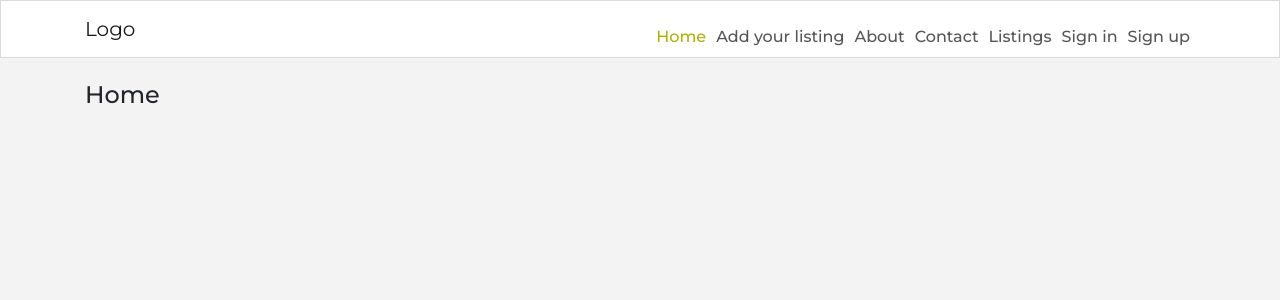
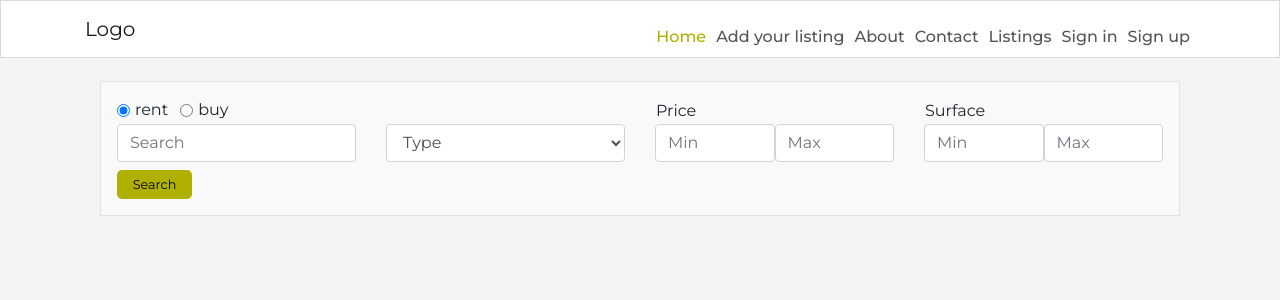
Before and after one commit to Vasileios20/real-estate, a React (Create React App) app: page / in a window 1280 px wide. Shown: the top 300 px of the page. Built offline with nearby package versions, Linux system fonts and the light colour scheme; no server answers.

Commit message:
Add SearchBar.js, add search filters for type,sale_type,price,surface. Render results to ListingsPage.js,useLocation and useEffect hooks to get the data

```diff
--- a/src/App.js
+++ b/src/App.js
@@ -11,6 +11,7 @@ import ListingEditForm from "./pages/listings/ListingEditForm";
 import ListingsPage from "./pages/listings/ListingsPage";
 import ContactForm from "./pages/contact/ContactForm";
 import Wishlist from "./pages/wishlist/Wishlist";
+import HomePage from "./pages/home/HomePage";
 
 function App() {
   return (
@@ -18,7 +19,7 @@ function App() {
       <NavBar />
       <Container className={styles.Main}>
         <Switch>
-          <Route exact path="/" render={() => <h1>Home</h1>} />
+          <Route exact path="/" render={() => <HomePage />} />
           <Route exact path="/signin" render={() => <SignInForm />} />
           <Route exact path="/signup" render={() => <SignUpForm />} />
           <Route exact path="/about" render={() => <h1>About</h1>} />
--- /dev/null
+++ b/src/components/SearchBar.js
@@ -0,0 +1,160 @@
+import React, { useState } from "react";
+import Container from "react-bootstrap/Container";
+import Row from "react-bootstrap/Row";
+import Col from "react-bootstrap/Col";
+import Form from "react-bootstrap/Form";
+import Button from "react-bootstrap/Button";
+import styles from "../styles/SearchBar.module.css";
+import btnStyles from "../styles/Button.module.css";
+
+import { axiosReq } from "../api/axiosDefaults";
+import { useHistory } from "react-router-dom";
+
+const SearchBar = () => {
+  const [query, setQuery] = useState("");
+  const [listings, setListings] = useState({ results: [] });
+  const history = useHistory();
+  const [saleType, setSaleType] = useState("rent");
+  const [type, setType] = useState("");
+
+  const [price, setPrice] = useState({ min: "", max: "" });
+  const [surface, setSurface] = useState({ min: "", max: "" });
+
+  const handleSubmit = async (e) => {
+    e.preventDefault();
+    let path = `/listings/?sale_type=${saleType}`;
+    if (query) {
+      path += `&search=${query}`;
+    }
+    if (type) {
+      path += `&type=${type}`;
+    }
+    if (price.min) {
+      path += `&min_price=${price.min}`;
+    }
+    if (price.max) {
+      path += `&max_price=${price.max}`;
+    }
+    if (surface.min) {
+      path += `&min_surface=${surface.min}`;
+    }
+    if (surface.max) {
+      path += `&max_surface=${surface.max}`;
+    }
+    try {
+      const { data } = await axiosReq.get(`${path}`);
+      setListings(data);
+      history.push(`${path}`, { data: data });
+    } catch (err) {
+      console.log(err);
+    }
+  };
+
+  return (
+    <Container>
+      <Row>
+        <Col>
+          <Form
+            className={`d-flex flex-row justify-content-between align-items-center border p-3 bg-light`}
+            onSubmit={handleSubmit}
+          >
+            <Row>
+              <Col md={12}>
+                <Form.Check
+                  inline
+                  label="rent"
+                  name="sale_type"
+                  type="radio"
+                  id="rent"
+                  onChange={() => setSaleType("rent")}
+                  checked={saleType === "rent"}
+                />
+                <Form.Check
+                  inline
+                  label="buy"
+                  name="sale_type"
+                  type="radio"
+                  id="sale"
+                  onChange={() => setSaleType("sale")}
+                  checked={saleType === "sale"}
+                />
+              </Col>
+              <Col sm={3}>
+                <Form.Control
+                  value={query}
+                  onChange={(e) => setQuery(e.target.value)}
+                  type="text"
+                  placeholder="Search"
+                />
+                <Button
+                  className={`${btnStyles.Button} ${btnStyles.Bright} mt-2`}
+                  type="submit"
+                >
+                  Search
+                </Button>
+              </Col>
+              <Col sm={3} className="my-2 m-sm-0">
+                <Form.Control
+                  as="select"
+                  name="type"
+                  value={type}
+                  onChange={(e) => setType(e.target.value)}
+                >
+                  <option value="">Type</option>
+                  <option value="apartment">Apartment</option>
+                  <option value="house">House</option>
+                  <option value="land">Land</option>
+                  <option value="commercial">Commercial</option>
+                </Form.Control>
+              </Col>
+              <Col className="d-flex col-md-3 mt-4 mt-sm-0">
+                <Form.Label className={`${styles.SearchBarLabel} `}>
+                  Price
+                </Form.Label>
+                <Form.Control
+                  type="number"
+                  placeholder="Min"
+                  min="0"
+                  value={price.min}
+                  onChange={(e) => setPrice({ ...price, min: e.target.value })}
+                />
+                <Form.Control
+                  type="number"
+                  placeholder="Max"
+                  max="10000000"
+                  value={price.max}
+                  onChange={(e) => setPrice({ ...price, max: e.target.value })}
+                />
+              </Col>
+              <Col className="d-flex col-md-3 mt-4 mt-sm-0">
+                <Form.Label className={`${styles.SearchBarLabel} `}>
+                  Surface
+                </Form.Label>
+                <Form.Control
+                  type="number"
+                  placeholder="Min"
+                  min="0"
+                  value={surface.min}
+                  onChange={(e) =>
+                    setSurface({ ...surface, min: e.target.value })
+                  }
+                />
+                <Form.Control
+                  type="number"
+                  placeholder="Max"
+                  max="10000000"
+                  value={surface.max}
+                  onChange={(e) =>
+                    setSurface({ ...surface, max: e.target.value })
+                  }
+                />
+              </Col>
+            </Row>
+          </Form>
+        </Col>
+      </Row>
+    </Container>
+  );
+};
+
+export default SearchBar;
--- /dev/null
+++ b/src/pages/home/HomePage.js
@@ -0,0 +1,6 @@
+import React from "react";
+import SearchBar from "../../components/SearchBar";
+
+export default function HomePage() {
+  return <SearchBar />;
+}
--- a/src/pages/listings/ListingsPage.js
+++ b/src/pages/listings/ListingsPage.js
@@ -1,12 +1,23 @@
 import useFetchListings from "../../hooks/useFetchListings";
 import ListingsWishlistPage from "../../components/ListingsWishlistPage";
+import { useEffect } from "react";
+import { useLocation } from "react-router-dom";
 
 function ListingsPage() {
   const { listings, setListings, hasLoaded } = useFetchListings();
+  const { state } = useLocation();
+
+  useEffect(() => {
+    if (state && state.data) {
+      setListings(state.data);
+    }
+  }, [setListings, state]);
+
+  const displayListings = state ? state.data : listings;
 
   return (
     <ListingsWishlistPage
-      array={listings.results}
+      array={displayListings.results}
       hasLoaded={hasLoaded}
       setListings={setListings}
     />
--- /dev/null
+++ b/src/styles/SearchBar.module.css
@@ -0,0 +1,20 @@
+.SearchBar {
+  color: #242a3d;
+  /* padding-left: 40px;
+  margin-bottom: 16px; */
+}
+
+.SearchBarLabel {
+  position: absolute;
+  top: -25px;
+  left: 1rem;
+}
+
+.SearchIcon:hover {
+  cursor: default;
+  color: #cfced3;
+}
+
+/* Responsive design */
+
+/* Small devices (landscape phones, up to 576px) */
```
